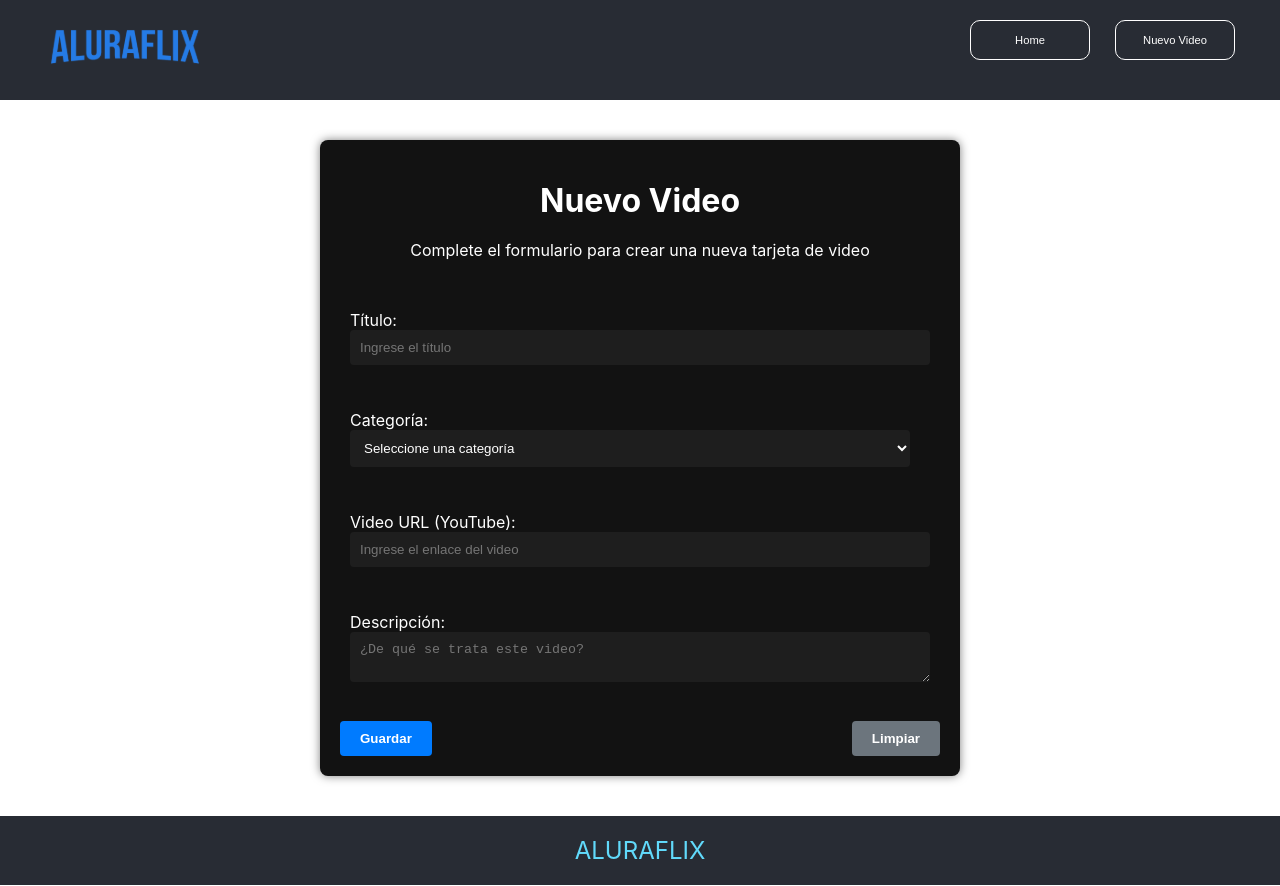
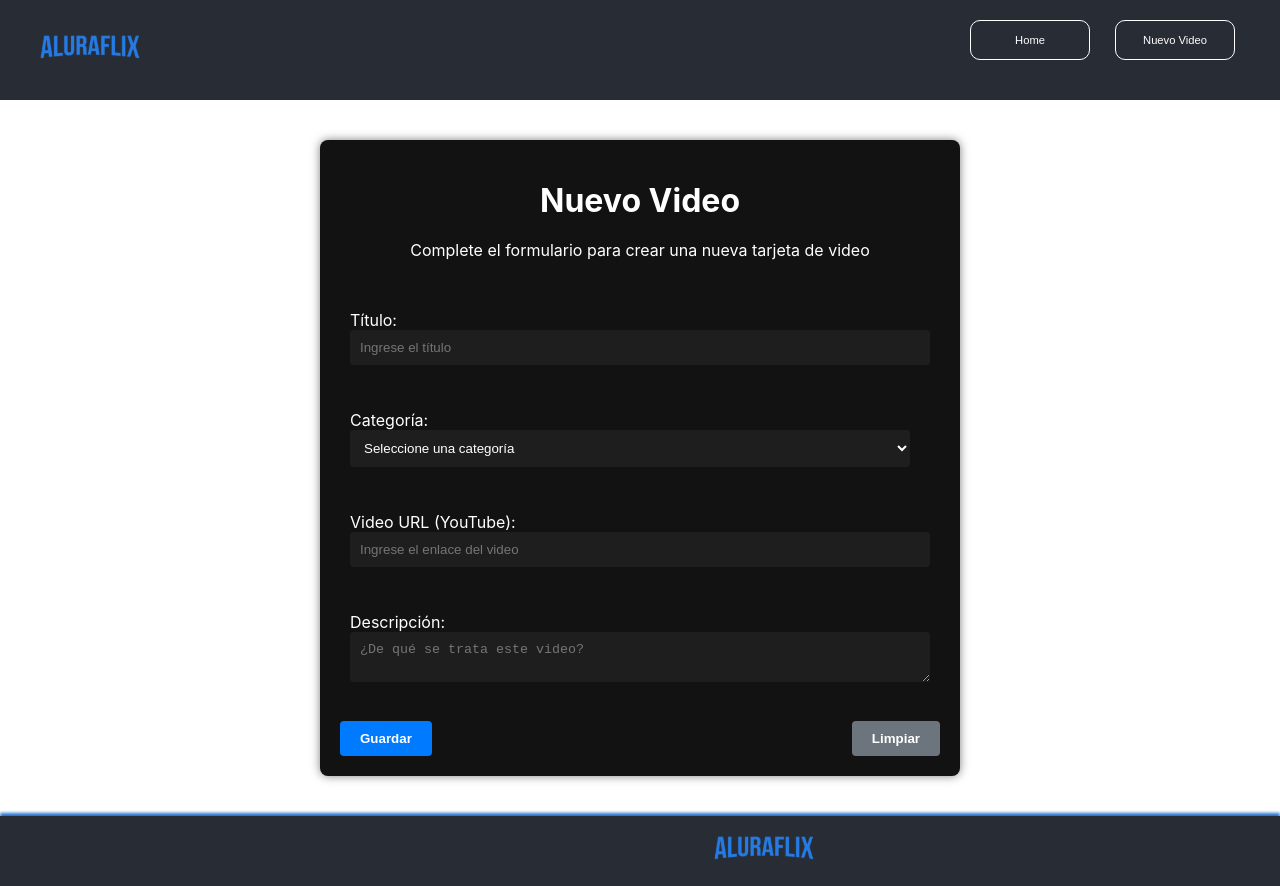
Before and after one commit to gabslr/challenge-aluraflix, a React (Create React App) app: page /nuevo-video in a window 1280 px wide. Built offline with nearby package versions, Linux system fonts and the light colour scheme; data requests are answered from the project's data file.

Commit message:
actualiza Footer

```diff
--- a/src/components/Banner/Banner.css
+++ b/src/components/Banner/Banner.css
@@ -9,7 +9,7 @@
   justify-content: center;
   align-items: center;
   box-sizing: border-box;
-  position: relative; /* Añade posición relativa para el contenedor del banner */
+  position: relative;
 }
 
 .banner-background {
@@ -41,9 +41,9 @@
 .banner-text {
   flex: 1;
   margin-right: 20px;
-  text-align: left; /* Asegura que el texto se alinee a la izquierda */
-  padding: 10px; /* Añade padding para separar el texto del fondo */
-  border-radius: 8px; /* Añade bordes redondeados */
+  text-align: left;
+  padding: 10px;
+  border-radius: 8px;
 }
 
 .banner-text h2.front {
@@ -69,5 +69,6 @@
 .banner-image img {
   width: 80%;
   height: auto;
-  border-radius: 8px; /* Opcional: para que coincida con el estilo de la sección */
+  border-radius: 13px;
+  box-shadow: 0 0 5px 5px #318bf8 ;
 }
--- a/src/components/CategorySection/CategorySection.css
+++ b/src/components/CategorySection/CategorySection.css
@@ -1,8 +1,16 @@
+section {
+  box-shadow:
+    0 -3px 3px 0 #2271D1,  /* Sombra superior */
+    -5px 0 5px -5px #2271D1,  /* Sombra izquierda */
+    5px 0 5px -5px #2271D1;   /* Sombra derecha */
+}
+
+
 .category-section {
   padding: 20px;
   background-color: rgb(32, 32, 32);
   align-items: center;
-
+  box-shadow: none;
 }
 
 .category-title {
--- a/src/components/Footer/Footer.css
+++ b/src/components/Footer/Footer.css
@@ -3,4 +3,14 @@
     color: white;
     text-align: center;
     padding: 1rem;
+    box-shadow:
+    0 -3px 3px 0 #2271D1,  /* Sombra superior */
+    -5px 0 5px -5px #2271D1,  /* Sombra izquierda */
+    5px 0 5px -5px #2271D1;   /* Sombra derecha */
+
+
   }
+
+  .logo-image{
+    width: 100px;
+  }
--- a/src/components/Footer/index.jsx
+++ b/src/components/Footer/index.jsx
@@ -1,11 +1,15 @@
-// src/components/Footer.js
 import React from 'react';
+import { Link } from 'react-router-dom';
 import './Footer.css';
 
 function Footer() {
   return (
     <footer className="footer">
-      <div className="logo">ALURAFLIX</div>
+      <div className="logo">
+        <Link to="/">
+          <img src="/imagenes/Logo.svg" alt="ALURAFLIX Logo" className="logo-image" />
+        </Link>
+      </div>
     </footer>
   );
 }
--- a/src/components/Header/Header.css
+++ b/src/components/Header/Header.css
@@ -29,10 +29,12 @@
     padding: 0.8rem 1rem;
     cursor: pointer;
     transition: background-color 0.3s, color 0.3s;
+
   }
 
   nav button:hover {
     background-color: black;
     border-color: #2271D1;
-    color: #2271D1; /* Cambia el color del texto al pasar el cursor */
+    color: #2271D1;
+    box-shadow: 0 0 2px 2px #2271D1 ;
   }
```
